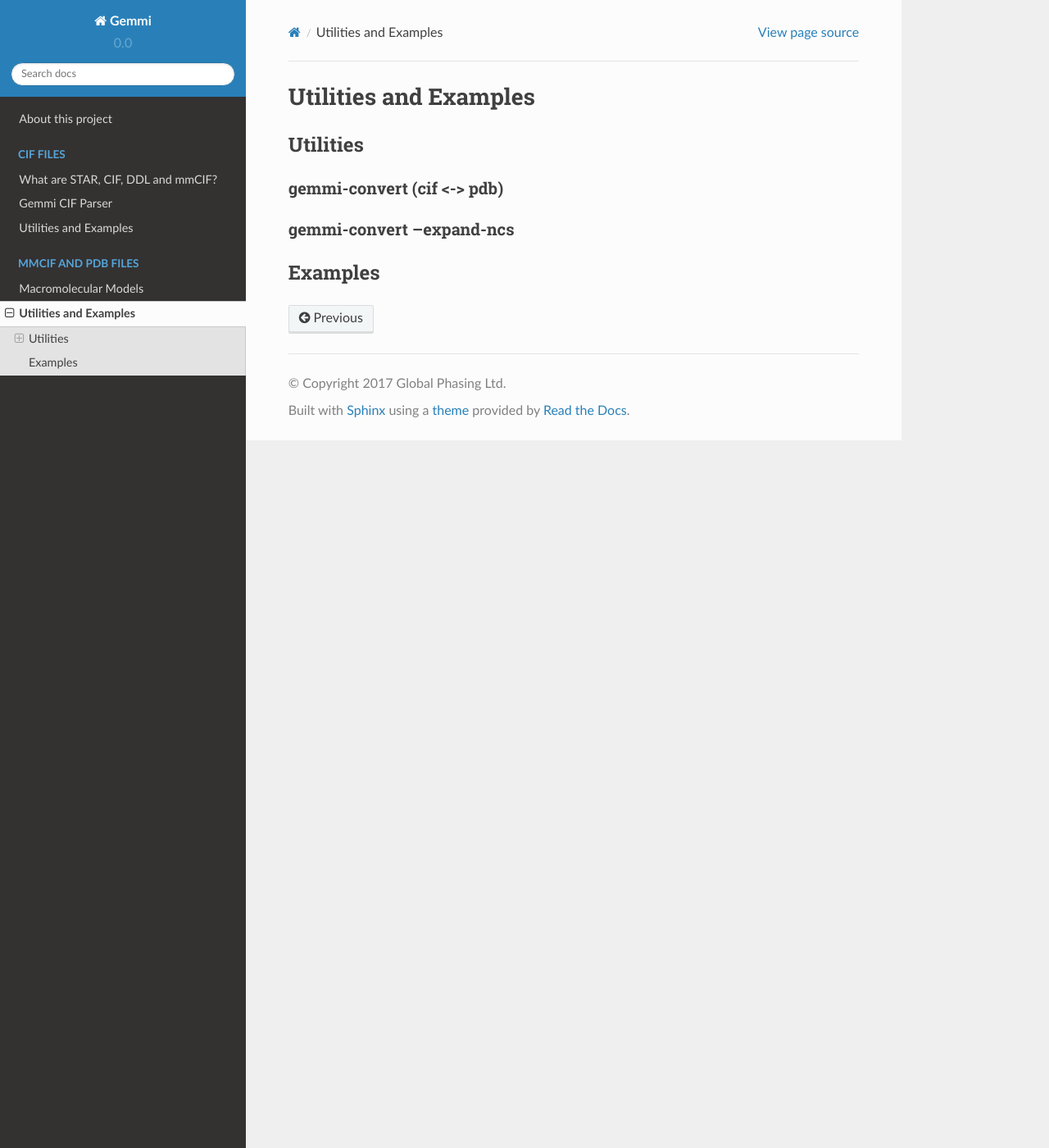
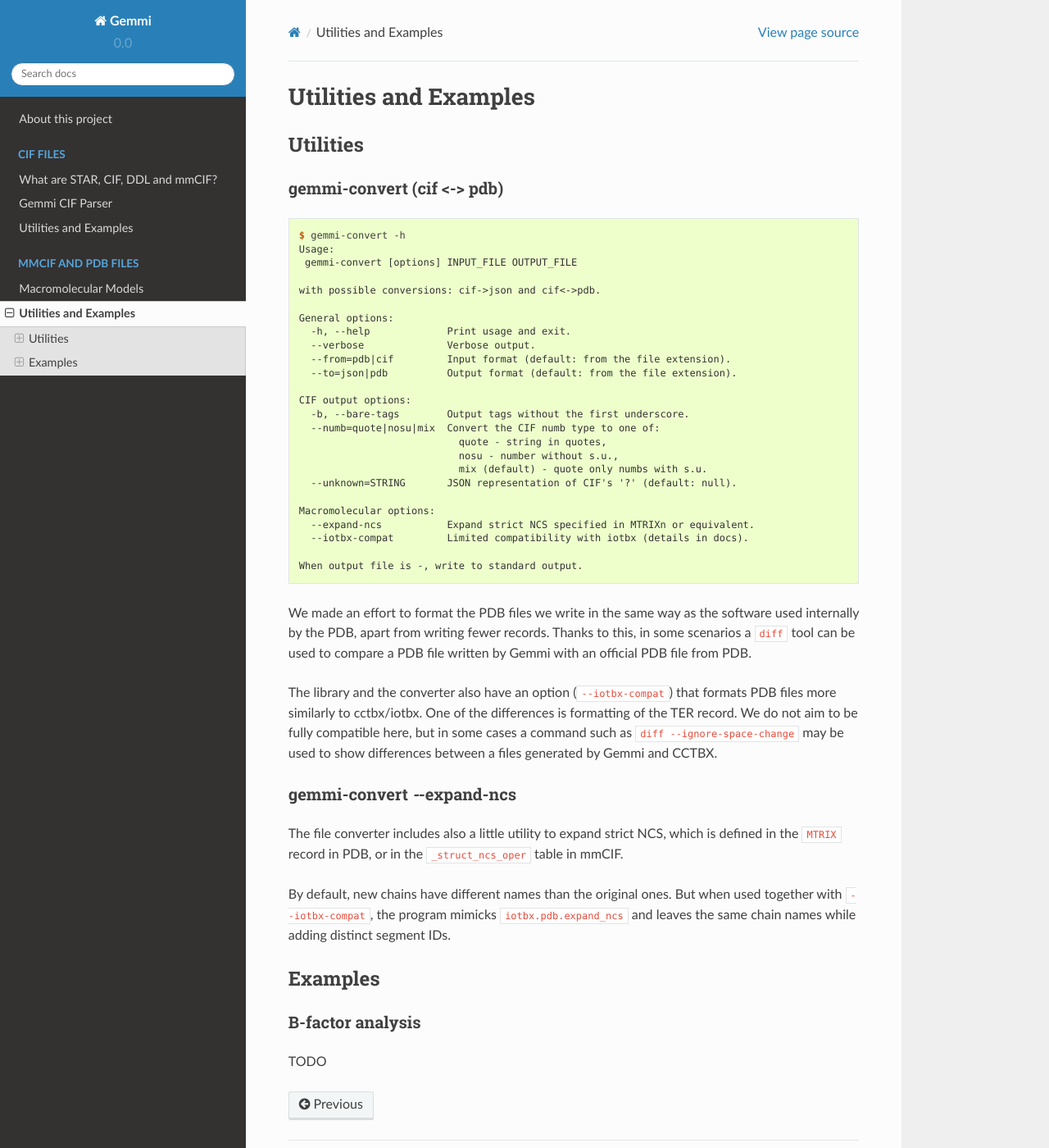
Before and after one commit to project-gemmi/gemmi, a Sphinx documentation site: the page built from docs/mol-utils.rst, in a window 1280 px wide and 1400 px high. Shown: the whole window at 82% size. Built offline with Sphinx 7.4.7 and the Read the Docs theme 2.0.0, drawn with Linux system fonts in a browser that asks for light colours.

Commit message:
update docs

```diff
--- a/docs/convert-help.txt
+++ b/docs/convert-help.txt
@@ -1,11 +1,14 @@
 $ gemmi-convert -h
 Usage:
- gemmi-convert [options] file.cif file.json
- gemmi-convert [options] file.cif file.pdb
+ gemmi-convert [options] INPUT_FILE OUTPUT_FILE
+
+with possible conversions: cif->json and cif<->pdb.
 
 General options:
   -h, --help             Print usage and exit.
-  --to=json|pdb          Output format (default: the file extension).
+  --verbose              Verbose output.
+  --from=pdb|cif         Input format (default: from the file extension).
+  --to=json|pdb          Output format (default: from the file extension).
 
 CIF output options:
   -b, --bare-tags        Output tags without the first underscore.
@@ -15,4 +18,8 @@
                            mix (default) - quote only numbs with s.u.
   --unknown=STRING       JSON representation of CIF's '?' (default: null).
 
+Macromolecular options:
+  --expand-ncs           Expand strict NCS specified in MTRIXn or equivalent.
+  --iotbx-compat         Limited compatibility with iotbx (details in docs).
+
 When output file is -, write to standard output.
--- a/docs/mmcif.rst
+++ b/docs/mmcif.rst
@@ -2,8 +2,161 @@
 Macromolecular Models
 #####################
 
-General consideration
-=====================
+This part of the Gemmi library can
+
+* read structural models of biomolecules from supported file formats,
+* present them as a hierarchy of objects (Model-Chain-Residue-Atom)
+  for easy access and manipulations,
+* and write them to one of the supported file formats.
+
+Supported file formats:
+
+* mmCIF (PDBx/mmCIF),
+* PDB (with popular extensions),
+* one or two more to come.
+
+PDBx/mmCIF format
+=================
+
+All structural models from one file are stored inside an object
+called ``Structure``.
+Other details from mmCIF, such as literature citations,
+can be accessed through a generic CIF interface (``cif::Block``).
+
+C++
+---
+
+::
+
+    #include <gemmi/mmcif.hpp>     // to read
+    #include <gemmi/cifgz.hpp>     // to uncompress on the fly
+    #include <gemmi/to_mmcif.hpp>  // to write
+
+TODO
+
+Python
+------
+
+.. code-block:: python
+
+    from gemmi import cif
+
+TODO
+
+
+Format details
+--------------
+
+While this part of Gemmi provide higher-level API to work with
+molecular models, in some situation it is still necessary to understand
+the design of the underlying file format.
+
+The main characteristics of the syntax are described in the
+:ref:`CIF introduction <cif_intro>`.
+Here we focus on things specific to mmCIF/DDL2:
+
+* PDBx/mmCIF dictionary is clearly based on a relational database schema.
+  Categories correspond to tables. Data items correspond to columns.
+  Key data items correspond to primary (or composite) keys in RDBMS.
+
+  While a single block in a single file always describes a single PDB entry,
+  some relations between tables seem to be designed for any number of entries
+  in one block.
+  For example, although a file has only one ``_entry.id`` and
+  ``_struct.title``, the dictionary uses extra item called ``_struct.entry_id``
+  to match the title with id.
+  Is it a good practice to check ``_struct.entry_id`` before reading
+  ``_struct.title``? Probably not, as I have seen files with missing
+  ``_struct.entry_id`` but never (yet) with multiple ``_struct.title``.
+
+* Any category (RDBMS table) can be written as a CIF loop (table).
+  If such a table would have a single row it can be (and always is in wwPDB)
+  written as key-value pairs.
+  So when accessing a value it is safer to use abstraction that hides this
+  syntactic detail (``cif::TableView`` in Gemmi).
+
+* Arguably, the mmCIF format is harder to parse than the old PDB format.
+  Using ``grep`` and ``awk`` to extract atoms will work only with files
+  written in a specific layout, usually by a particular software.
+  Sadly, the wwPDB FAQ encourages it, so one may expect portability
+  problems when using mmCIF.
+
+* Four columns in the atoms (``_atom_site``) table have "author defined
+  alternatives" (``.auth_*`` instead of ``.label_*``).
+  Two of them, atom name (atom_id) and residue name (comp_id)
+  :ref:`almost never <auth_label_example>` differ.
+  The other two, chain name (asym_id) and sequence number (seq_id)
+  may differ in a confusing way (A,B,C <-> C,A,B).
+  Which one is presented to the user depends on a program (the author's
+  version seems to be more common). This may lead to funny situations.
+
+* At last, there is a formal distinction between mmCIF and PDBx/mmCIF
+  dictionary. The latter is built upon the former. So we have
+  the ``pdbx_`` prefix in otherwise random places.
+
+As described above, the mmCIF format has two sets of names/numbers:
+*label* and *auth* (for "author").
+``atom_id`` and ``comp_id`` almost never differ, so
+Gemmi ignores author-defined alternatives.
+
+On the other hand, chain names (``asym_id``) and sequence numbers often
+differ and usually the author-defined names should be presented to the user,
+as they are the ones used in the PDB format.
+
+In Gemmi, we split the model into chains based on the primary mmCIF
+chain name, but we keep both sets of names.
+Apart of chain renaming (when the original naming was not A, B, C ...),
+it is common that ligands and waters are moved into separate *label* "chains"
+(structural units).
+
+Note that unlike the primary sequence numbers,
+*author* sequence numbers must be used together with the so-called
+PDB insertion code.
+
+
+PDB format
+==========
+
+Gemmi parses a subset of records from the official
+`format specification`__.
+
+__ https://www.wwpdb.org/documentation/file-format-content/format33/v3.3.html
+
+
+Additionally, it supports popular extension that are not included
+in this spec:
+
+* two-character chain IDs (columns 21 and 22)
+* segment ID (columns 73-76)
+* hybrid-36_ encoding of sequence IDs for sequences longer than 9999
+  (although we are yet to find an examples for this)
+* hybrid-36_ encoding of serial numbers for 99,999+ atoms.
+
+.. _hybrid-36: http://cci.lbl.gov/hybrid_36/
+
+C++
+---
+
+::
+
+    #include <gemmi/pdb.hpp>     // to read
+    #include <gemmi/pdbgz.hpp>   // to uncompress on the fly
+    #include <gemmi/to_pdb.hpp>  // to write
+
+TODO
+
+Python
+------
+
+.. code-block:: python
+
+    from gemmi import cif
+
+TODO
+
+
+Model - Chain - Residue - Atom
+==============================
 
 Naming
 ------
@@ -20,7 +173,6 @@
 *entity* and *struct_asym* (structural component in asymetric unit)
 instead of chain,
 and *chem_comp* (chemical component) for residue/monomer.
-
 
 Disorder (altloc)
 -----------------
--- a/docs/mol-utils.rst
+++ b/docs/mol-utils.rst
@@ -8,8 +8,38 @@
 gemmi-convert (cif <-> pdb)
 ---------------------------
 
-gemmi-convert --expand-ncs
---------------------------
+.. literalinclude:: convert-help.txt
+   :language: console
+
+We made an effort to format the PDB files we write in the same way as the
+software used internally by the PDB, apart from writing fewer records.
+Thanks to this, in some scenarios a ``diff`` tool can be used to compare
+a PDB file written by Gemmi with an official PDB file from PDB.
+
+The library and the converter also have an option (``--iotbx-compat``)
+that formats PDB files more similarly to cctbx/iotbx.
+One of the differences is formatting of the TER record.
+We do not aim to be fully compatible here, but in some cases
+a command such as ``diff --ignore-space-change`` may be used to show
+differences between a files generated by Gemmi and CCTBX.
+
+
+gemmi-convert `-`-expand-ncs
+----------------------------
+
+The file converter includes also a little utility to expand strict NCS,
+which is defined in the ``MTRIX`` record in PDB, or in the ``_struct_ncs_oper``
+table in mmCIF.
+
+By default, new chains have different names than the original ones.
+But when used together with ``--iotbx-compat``,
+the program mimicks ``iotbx.pdb.expand_ncs`` and leaves the same chain names
+while adding distinct segment IDs.
 
 Examples
 ========
+
+B-factor analysis
+-----------------
+
+TODO
```
Also changed, not shown: other parts of docs/mmcif.rst (+0 -82 lines).
